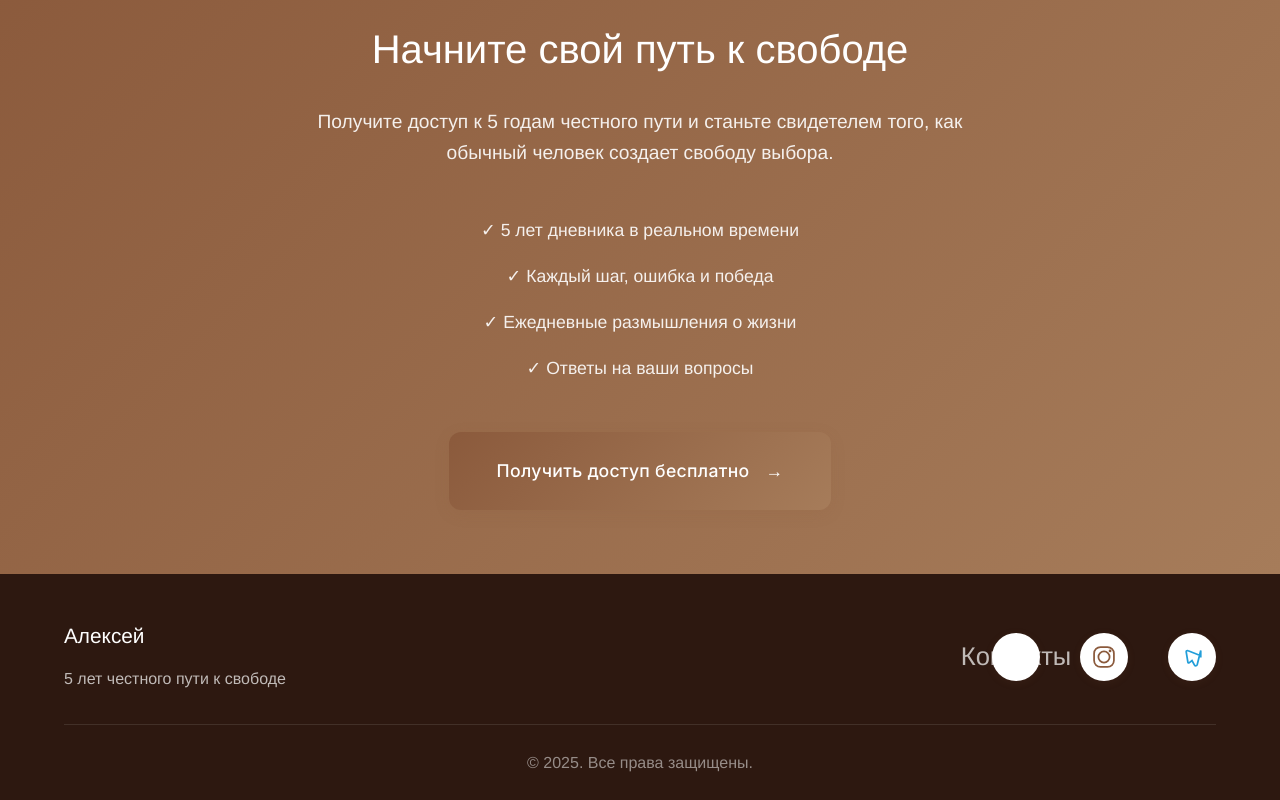
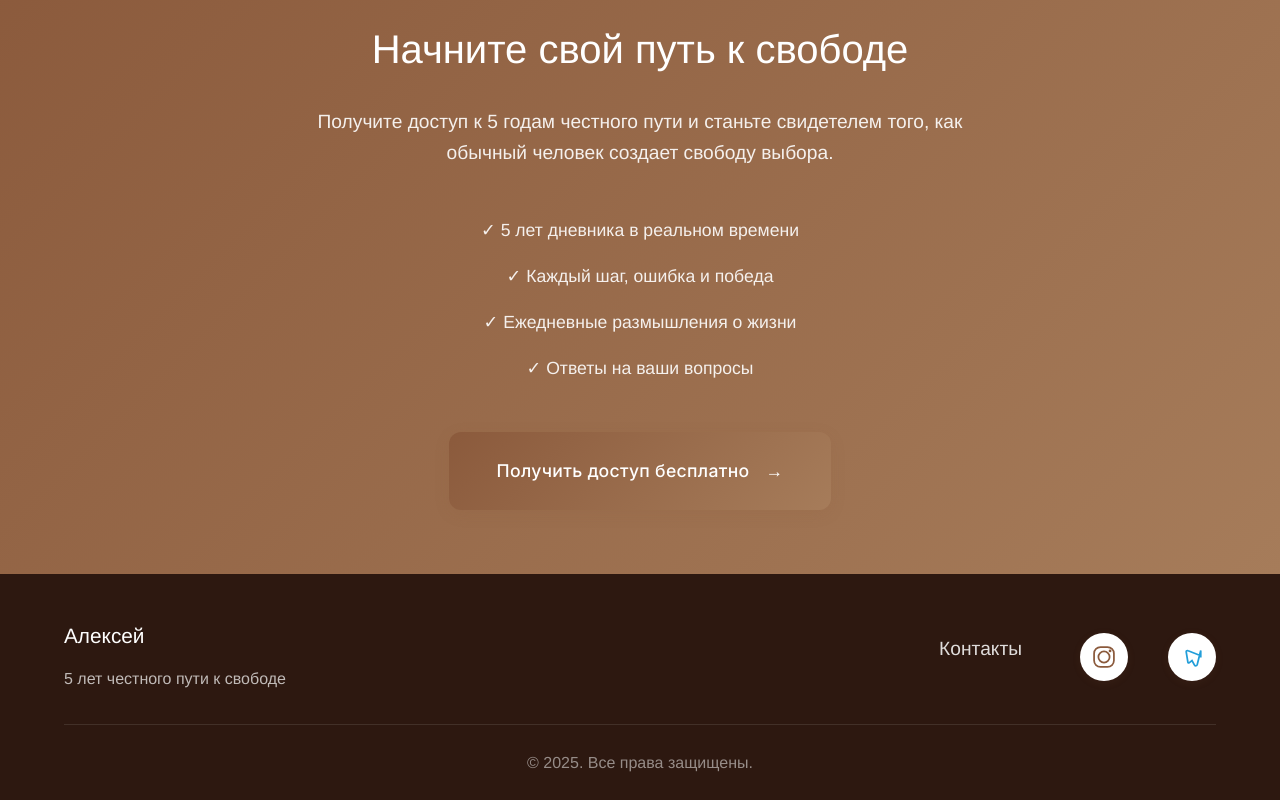
Before and after one commit to MrAleksby/Lendstar, a plain HTML site: page index.html in a window 1280 px wide. Shown: the part 6739-7539 px from the top of the page. Drawn offline with Linux system fonts and the light colour scheme.

Commit message:
Fix footer: only social icons are round buttons, 'онтакты' styled as text link

```diff
--- a/index.html
+++ b/index.html
@@ -266,7 +266,7 @@
                     <p>5 лет честного пути к свободе</p>
                 </div>
                 <div class="footer-links">
-                    <a href="#" class="footer-link">Контакты</a>
+                    <a href="#">Контакты</a>
                     <a href="https://www.instagram.com/mr.aleksby/" class="footer-link instagram-link" target="_blank" aria-label="Instagram">
                       <svg width="22" height="22" viewBox="0 0 24 24" fill="none" xmlns="http://www.w3.org/2000/svg" style="vertical-align: middle;"><rect width="24" height="24" rx="6" fill="#fff"/><path d="M12 7.2A4.8 4.8 0 1 0 12 16.8A4.8 4.8 0 1 0 12 7.2Z" stroke="#8b5a3c" stroke-width="1.5"/><circle cx="17.2" cy="6.8" r="1.2" fill="#8b5a3c"/><rect x="3.5" y="3.5" width="17" height="17" rx="5.5" stroke="#8b5a3c" stroke-width="1.5"/></svg>
                     </a>
--- a/styles.css
+++ b/styles.css
@@ -865,3 +865,16 @@ h1, h2, h3, h4, h5, h6 {
         font-size: 0.9rem;
     }
 }
+
+.footer-links a:not(.footer-link) {
+    color: rgba(255,255,255,0.85);
+    text-decoration: none;
+    font-size: 1.2rem;
+    font-weight: 500;
+    margin-right: 18px;
+    transition: color 0.3s;
+}
+.footer-links a:not(.footer-link):hover {
+    color: var(--color-secondary);
+    text-decoration: underline;
+}
```
